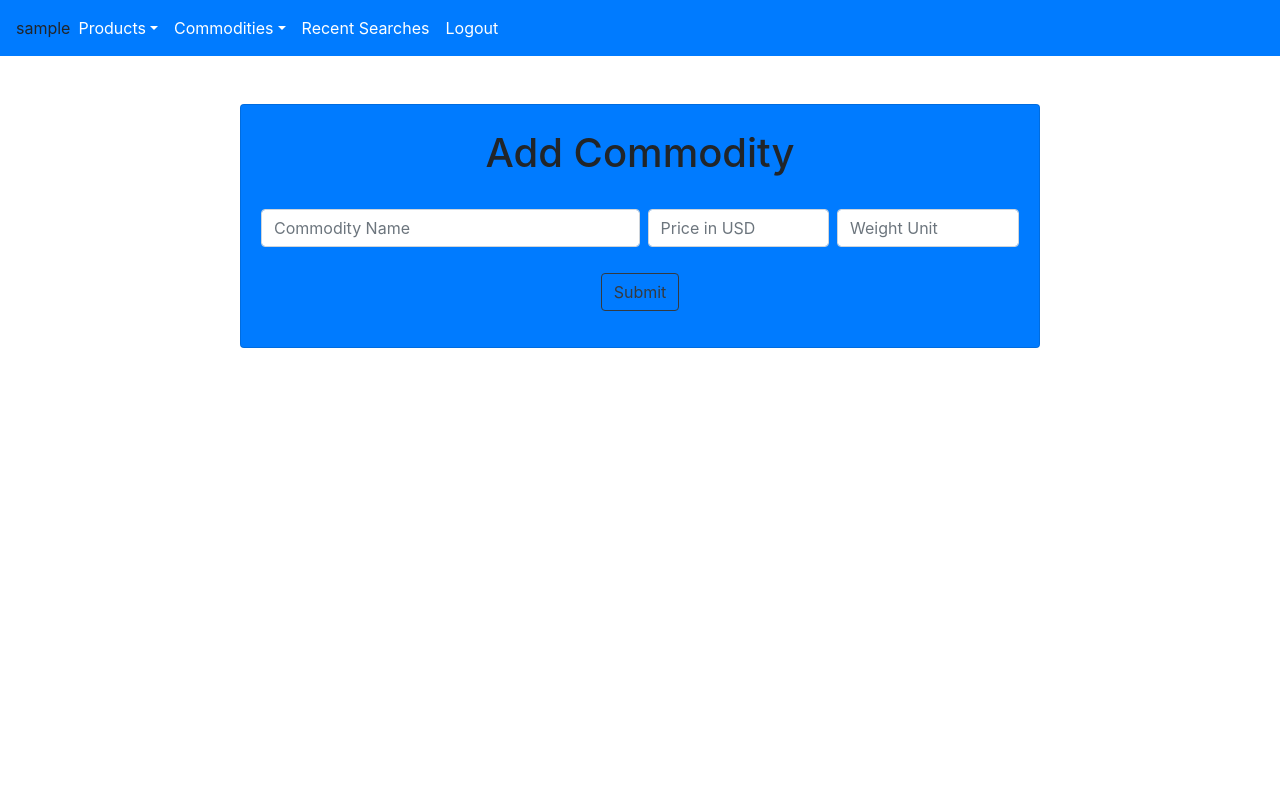
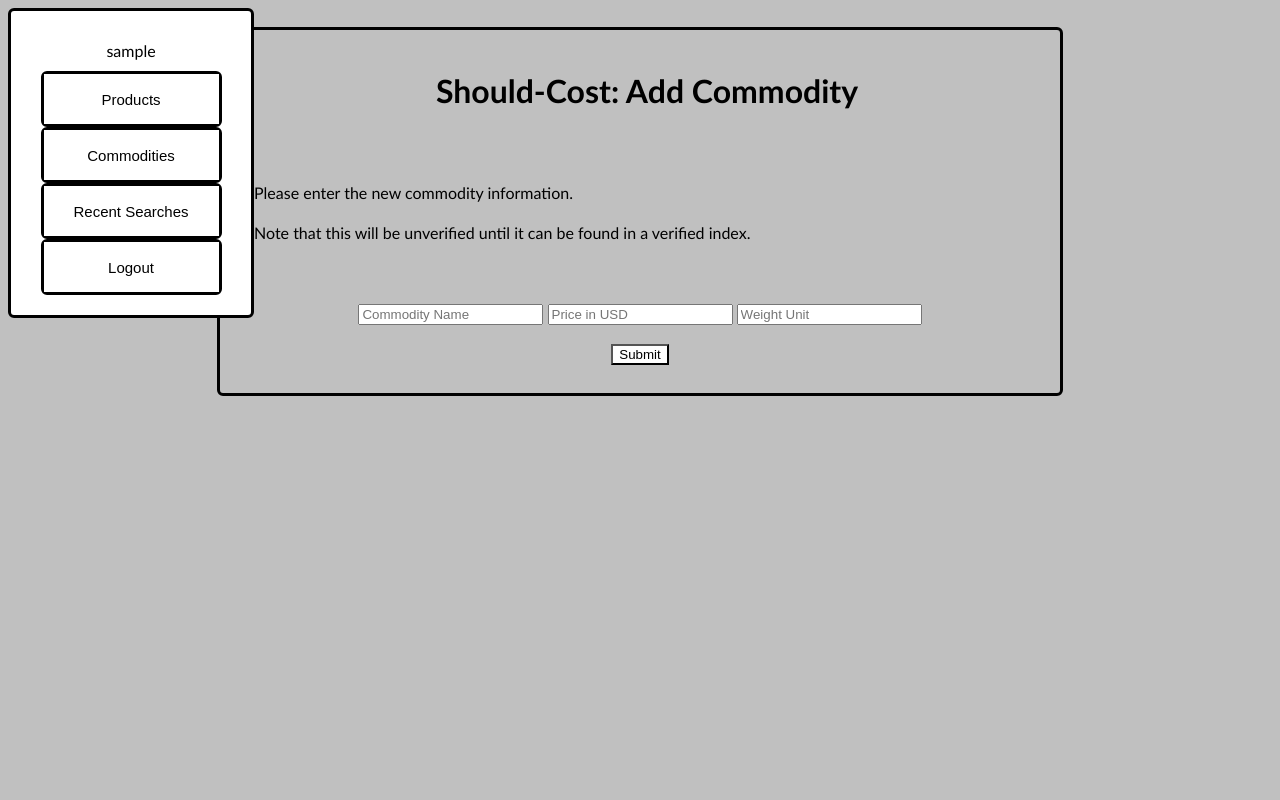
Before and after one commit to acabiera/teambytesize, a PHP site: page /frontend/addcommodity.php in a window 1280 px wide. Run offline with PHP 8.4, Linux system fonts and the light colour scheme; the visitor is signed in with stand-in values (Sample User, id 1); some libraries are stand-ins or nearby versions.

Commit message:
new formatting for addcommodity.php

```diff
--- a/frontend/addcommodity.php
+++ b/frontend/addcommodity.php
@@ -4,17 +4,20 @@
 require 'vendor/autoload.php';
 use scservice\SCConnect as Connect;
 session_start();
+
 if (!isset($_SESSION['valid'])){
     header("Location: login.php");
     exit();
 }
-?><DOCTYPE html>
+?>
+<!DOCTYPE html>
 <html>
     <head>
-    <link rel="stylesheet" href="https://maxcdn.bootstrapcdn.com/bootstrap/4.0.0/css/bootstrap.min.css" integrity="sha384-Gn5384xqQ1aoWXA+058RXPxPg6fy4IWvTNh0E263XmFcJlSAwiGgFAW/dAiS6JXm" crossorigin="anonymous">
+        <link rel="stylesheet" type="text/css" href="scstyle_01.css">
         <script src="https://code.jquery.com/jquery-3.2.1.slim.min.js" integrity="sha384-KJ3o2DKtIkvYIK3UENzmM7KCkRr/rE9/Qpg6aAZGJwFDMVNA/GpGFF93hXpG5KkN" crossorigin="anonymous"></script>
 <script src="https://cdnjs.cloudflare.com/ajax/libs/popper.js/1.12.9/umd/popper.min.js" integrity="sha384-ApNbgh9B+Y1QKtv3Rn7W3mgPxhU9K/ScQsAP7hUibX39j7fakFPskvXusvfa0b4Q" crossorigin="anonymous"></script>
         <script src="https://maxcdn.bootstrapcdn.com/bootstrap/4.0.0/js/bootstrap.min.js" integrity="sha384-JZR6Spejh4U02d8jOt6vLEHfe/JQGiRRSQQxSfFWpi1MquVdAyjUar5+76PVCmYl" crossorigin="anonymous"></script>
+
         <script>
 
 function preventNumberInput(e){
@@ -29,61 +32,61 @@ if (!isset($_SESSION['valid'])){
         preventNumberInput(e);
     });
 })
+
         </script>
         <title>Add Commodity</title>
     </head>
-<body style="background_color:silver">
-    <nav class="navbar navbar-expand-lg navbar-light bg-primary">
+    <body>
+        <div class="sidebar">
         <?php echo $_SESSION['username']; ?>
-        <button class="navbar-toggler" type="button" data-toggle="collapse" data-target="#navbarNavAltMarkup" aria-controls="navbarNavAltMarkup" aria-expanded="false" aria-label="Toggle navigation">
-            <span class="navbar-toggler-icon"></span>
-        </button>
-        <div class="collapse navbar-collapse" id="navbarNavAltMarkup">
-            <ul class="navbar-nav">
 
 <!-- Dropdown Products -->
-                <li class="nav-item dropdown">
-                    <a class="nav-link dropdown-toggle text-white" href="#"  id="navbarDropdown" role="button" data-toggle="dropdown" aria-haspopup="true" aria-expanded="false">Products</a>
-                    <div class="dropdown-menu" aria-labelledby="navbarDropdown">
-                        <a class="dropdown-item" href="searchproduct.php">Product Search</a>
-                        <a class="dropdown-item" href="addproduct.php">Add Product</a>
+            <div class="dropdown">
+                <button class="dropbutton">Products</button>
+                <div class="dropcontent">
+                    <a href="searchproduct.php">Product Search</a>
+                    <a href="addproduct.php">Add Product</a>
                 </div>
-                </li>
+            </div>
 
 <!-- Dropdown Commodities -->
-                <li class="nav-item dropdown">
-                    <a class="nav-link dropdown-toggle text-white" href="#"  id="navbarDropdown" role="button" data-toggle="dropdown" aria-haspopup="true" aria-expanded="false">Commodities</a>
-                    <div class="dropdown-menu" aria-labelledby="navbarDropdown">
-                        <a class="dropdown-item" href="searchcommodity.php">Commodity Search</a>
-                        <a class="dropdown-item" href="addcommodity.php">Add Commodity</a>
+            <div class="dropdown">
+                <button class="dropbutton">Commodities</button>
+                <div class="dropcontent">
+                    <a href="searchcommodity.php">Commodity Search</a>
+                    <a href="addcommodity.php">Add Commodity</a>
                 </div>
-                </li>
+            </div>
 
 <!-- Hyperlinks -->
-                <a class="nav-item nav-link text-white" href="recentsearches.php">Recent Searches</a>
-                <a class="nav-item nav-link text-white" href="logout.php">Logout</a>
-            </ul>
+            <div class="dropdown">
+                <a href="recentsearches.php"><button class="dropbutton">Recent Searches</button></a>
             </div>
-    <!-- </div> -->
-    </nav>
+            <div class="dropdown">
+                <a href="logout.php"><button class="dropbutton">Logout</button></a>
+            </div>
 
-    <br></br>
-    <center>
-    <div class="card bg-primary" style="width: 50rem;">
-        <br/>
-        <div class="h1 card-title">Add Commodity</div>
-            <form name="newproduct" action="addcommodity.php" autocomplete="off" method="POST" class="card-body">
-                <div id="productDetails" class="form-group">
-                    <input type="text" class="form-control" name="commodity" style="width:50%;float:left;" placeholder="Commodity Name"required/>
-                    <input type="number" min="0" step="0.01" class="form-control" name="price" style="width:24%;float:left; margin-left:1%;" placeholder="Price in USD"required/>
-                    <input type="text" onkeydown="preventNumberInput(event)" onkeyup="preventNumberInput(event)" class="form-control" name="unit" style="width:24%;float:left; margin-left:1%;" placeholder="Weight Unit"required/>
-                    <br>
         </div>
         <br>
-                <div id="buttonContainer">
-                    <button type="submit" class="border btn btn-primary border-dark text-dark">Submit</button>
+
+        <div class="main">
+            <h1>Should-Cost: Add Commodity</h1>
+
+            <br>Please enter the new commodity information.
+            <br> Note that this will be unverified until it can be found in a verified index.
+            <div class="noborder">
+
+                <form name="newcommodity" action="addcommodity.php" autocomplete="off" method="POST">
+                    <br>
+                    <input type="text" name="commodity" placeholder="Commodity Name"required/>
+                    <input type="number" min="0" step="0.01" name="price" placeholder="Price in USD"required/>
+                    <input type="text" onkeydown="preventNumberInput(event)" onkeyup="preventNumberInput(event)" name="unit" placeholder="Weight Unit"required/>
+                    <br>
+
+                    <button type="submit">Submit</button>
+                </form>
             </div>
-            </form>
+
 <?php
     //Confirm that a product name was given in form submission
     if(isset($_POST["commodity"])) {
@@ -120,7 +123,7 @@ if (!isset($_SESSION['valid'])){
 ?>
         </div>
 
-</center>
+
 <!--
 Think this was left by mistake but I'll make sure later that it can't be used for something else
 <script language="javascript">
@@ -129,5 +132,6 @@ Think this was left by mistake but I'll make sure later that it can't be used fo
 	}
 </script>
 -->
+
     </body>
 </html>
```
Lines whose indentation alone changed are shown as unchanged.
